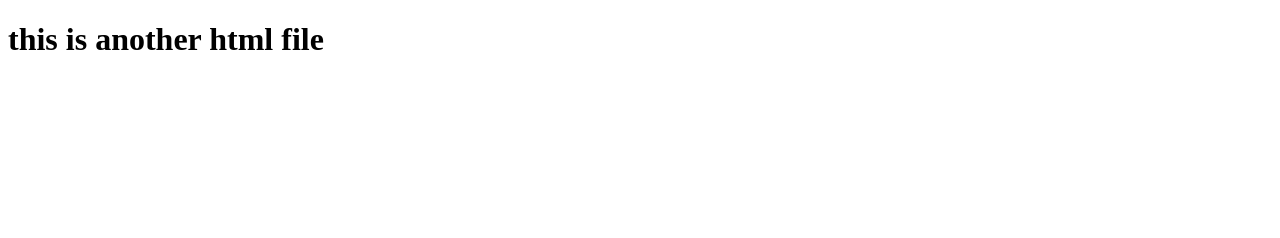
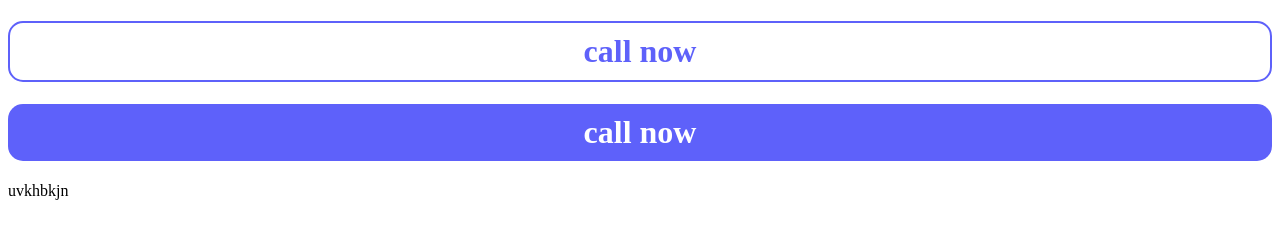
Before and after one commit to Mayank-Mittal123/demogithub, a plain HTML site: page index2.html in a window 1280 px wide. Drawn offline with Linux system fonts and the light colour scheme.

Commit message:
add p tag

```diff
--- a/index2.html
+++ b/index2.html
@@ -1,11 +1,23 @@
 <!DOCTYPE html>
 <html lang="en">
+
 <head>
     <meta charset="UTF-8">
     <meta name="viewport" content="width=device-width, initial-scale=1.0">
     <title>Document</title>
 </head>
+
 <body>
-    <h1>this is another html file</h1>
+    <h1 style="color: #5e61fa; border:2px solid #5e61fa; border-radius: 15px; text-align: center; padding-block: 10px;">
+        call now
+    </h1>
+    <h1
+        style="color: #fff; border:none; border-radius: 15px; text-align: center; padding-block: 10px; background-color: #5e61fa;">
+        call now
+    </h1>
+    <p>uvkhbkjn</p>
+
+
 </body>
+
 </html>
```
